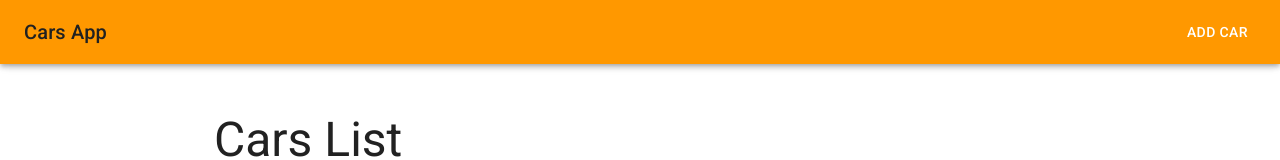
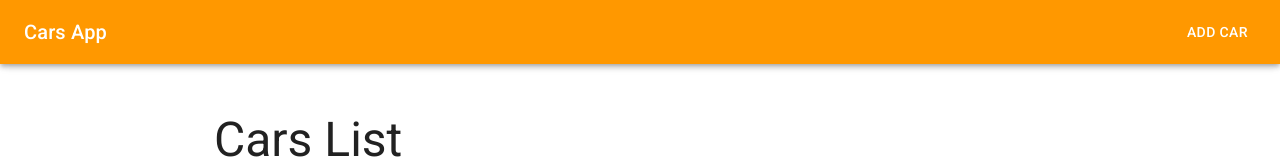
Before and after one commit to ch13Nataliia/cars-react-app, a React (Vite) app: page / in a window 1280 px wide. Shown: the top 160 px of the page. Built offline with nearby package versions, Linux system fonts and the light colour scheme.

Commit message:
UI navigation added

```diff
--- a/src/components/DeskNav.jsx
+++ b/src/components/DeskNav.jsx
@@ -1,9 +1,54 @@
-import React from 'react'
+import * as React from 'react';
+import AppBar from '@mui/material/AppBar';
+import Box from '@mui/material/Box';
 
-function DeskNav() {
+import IconButton from '@mui/material/IconButton';
+
+import MenuIcon from '@mui/icons-material/Menu';
+import Toolbar from '@mui/material/Toolbar';
+import Typography from '@mui/material/Typography';
+import Button from '@mui/material/Button';
+import { NavLink } from 'react-router-dom';
+import { useTheme } from '@mui/material/styles';
+function DeskNav({
+
+  handleDrawerToggle = () =>
+    console.log('No handleDrawToggle function provided'),
+}) {
+
+  const theme = useTheme();
+console.log(theme)
+
+const lightTextColor = theme.palette.common.white;
+
   return (
-    <div>DeskNav</div>
-  )
+    <AppBar component="nav">
+      <Toolbar>
+        <IconButton
+          color="inherit"
+          aria-label="open drawer"
+          edge="start"
+          onClick={handleDrawerToggle}
+          sx={{ mr: 2, display: { sm: 'none' } }}
+        >
+          <MenuIcon />
+        </IconButton>
+        <Typography
+          variant="h6"
+          component={NavLink}
+          to="/"
+          sx={{ flexGrow: 1, display: { xs: 'none', sm: 'block' }, textDecoration: "none", color: lightTextColor }}
+        >
+          Cars App
+        </Typography>
+        <Box sx={{ display: { xs: 'none', sm: 'block' } } }>
+          <Button sx={{ color: lightTextColor }} component={NavLink} to="/add">
+            Add Car
+          </Button>
+        </Box>
+      </Toolbar>
+    </AppBar>
+  );
 }
 
-export default DeskNav
+export default DeskNav;
--- a/src/components/Header.jsx
+++ b/src/components/Header.jsx
@@ -2,111 +2,29 @@ import * as React from 'react';
 import PropTypes from 'prop-types';
 import AppBar from '@mui/material/AppBar';
 import Box from '@mui/material/Box';
-import CssBaseline from '@mui/material/CssBaseline';
-import Divider from '@mui/material/Divider';
-import Drawer from '@mui/material/Drawer';
-import IconButton from '@mui/material/IconButton';
-import List from '@mui/material/List';
-import ListItem from '@mui/material/ListItem';
-import ListItemButton from '@mui/material/ListItemButton';
-import ListItemText from '@mui/material/ListItemText';
-import MenuIcon from '@mui/icons-material/Menu';
+
 import Toolbar from '@mui/material/Toolbar';
-import Typography from '@mui/material/Typography';
-import Button from '@mui/material/Button';
 
-const drawerWidth = 240;
-const navItems = ['Add Car'];
+import MobNav from './MobNav';
+import DeskNav from './DeskNav';
 
-function DrawerAppBar(props) {
-  const { window } = props;
+function Header() {
   const [mobileOpen, setMobileOpen] = React.useState(false);
 
   const handleDrawerToggle = () => {
     setMobileOpen((prevState) => !prevState);
   };
 
-  const drawer = (
-    <Box onClick={handleDrawerToggle} sx={{ textAlign: 'center' }}>
-      <Typography variant="h6" sx={{ my: 2 }}>
-        Cars APP
-      </Typography>
-      <Divider />
-      <List>
-        {navItems.map((item) => (
-          <ListItem key={item} disablePadding>
-            <ListItemButton sx={{ textAlign: 'center' }}>
-              <ListItemText primary={item} />
-            </ListItemButton>
-          </ListItem>
-        ))}
-      </List>
-    </Box>
-  );
-
-  const container = window !== undefined ? () => window().document.body : undefined;
-
   return (
     <Box sx={{ display: 'flex' }}>
-      <CssBaseline />
-      <AppBar component="nav">
-        <Toolbar>
-          <IconButton
-            color="inherit"
-            aria-label="open drawer"
-            edge="start"
-            onClick={handleDrawerToggle}
-            sx={{ mr: 2, display: { sm: 'none' } }}
-          >
-            <MenuIcon />
-          </IconButton>
-          <Typography
-            variant="h6"
-            component="div"
-            sx={{ flexGrow: 1, display: { xs: 'none', sm: 'block' } }}
-          >
-            Cars App
-          </Typography>
-          <Box sx={{ display: { xs: 'none', sm: 'block' } }}>
-            {navItems.map((item) => (
-              <Button key={item} sx={{ color: '#fff' }}>
-                {item}
-              </Button>
-            ))}
-          </Box>
-        </Toolbar>
-      </AppBar>
-      <Box component="nav">
-        <Drawer
-          container={container}
-          variant="temporary"
-          open={mobileOpen}
-          onClose={handleDrawerToggle}
-          ModalProps={{
-            keepMounted: true, // Better open performance on mobile.
-          }}
-          sx={{
-            display: { xs: 'block', sm: 'none' },
-            '& .MuiDrawer-paper': { boxSizing: 'border-box', width: drawerWidth },
-          }}
-        >
-          {drawer}
-        </Drawer>
-      </Box>
+      <MobNav handleDrawerToggle={handleDrawerToggle} mobileOpen={mobileOpen} />
+      <DeskNav handleDrawerToggle={handleDrawerToggle} />
       <Box component="main" sx={{ p: 3 }}>
         <Toolbar />
-
       </Box>
     </Box>
   );
 }
 
-DrawerAppBar.propTypes = {
-  /**
-   * Injected by the documentation to work in an iframe.
-   * You won't need it on your project.
-   */
-  window: PropTypes.func,
-};
 
-export default DrawerAppBar;
+export default Header;
--- a/src/components/MobNav.jsx
+++ b/src/components/MobNav.jsx
@@ -1,9 +1,55 @@
-import React from 'react'
+import * as React from 'react';
+import Box from '@mui/material/Box';
+import Divider from '@mui/material/Divider';
+import Drawer from '@mui/material/Drawer';
+import List from '@mui/material/List';
+import ListItem from '@mui/material/ListItem';
+import ListItemButton from '@mui/material/ListItemButton';
+import ListItemText from '@mui/material/ListItemText';
+import Typography from '@mui/material/Typography';
+import { NavLink } from 'react-router-dom';
 
-function MobNav() {
+function MobNav({
+  mobileOpen = false,
+  handleDrawerToggle = () =>
+    console.log('No handleDrawToggle function provided'),
+  drawerWidth = 240,
+}) {
   return (
-    <div>MobNav</div>
-  )
+    <Box component="nav">
+      <Drawer
+        variant="temporary"
+        open={mobileOpen}
+        onClose={handleDrawerToggle}
+        ModalProps={{
+          keepMounted: true, // Better open performance on mobile.
+        }}
+        sx={{
+          display: { xs: 'block', sm: 'none' },
+          '& .MuiDrawer-paper': { boxSizing: 'border-box', width: drawerWidth },
+        }}
+      >
+        <Box onClick={handleDrawerToggle} sx={{ textAlign: 'center' }}>
+          <Typography variant="h6" sx={{ my: 2 }}>
+            Cars APP
+          </Typography>
+          <Divider />
+          <List>
+            <ListItem>
+              <ListItemButton sx={{ textAlign: 'left' }} component={NavLink} to="/">
+                <ListItemText primary={'List Cars'} />
+              </ListItemButton>
+            </ListItem>
+            <ListItem>
+              <ListItemButton sx={{ textAlign: 'left' }} component={NavLink} to="/add">
+                <ListItemText primary={'Add Car'} />
+              </ListItemButton>
+            </ListItem>
+          </List>
+        </Box>
+      </Drawer>
+    </Box>
+  );
 }
 
-export default MobNav
+export default MobNav;
```
